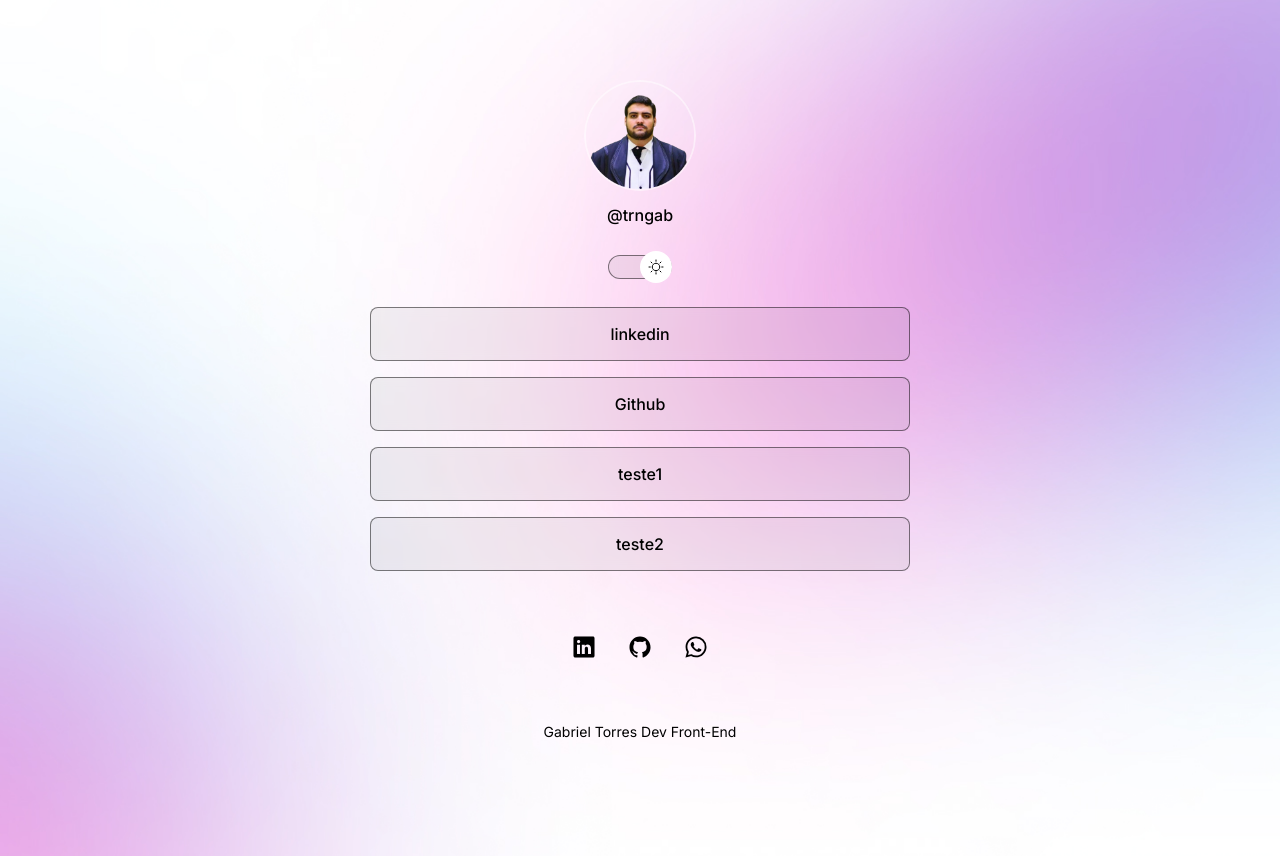
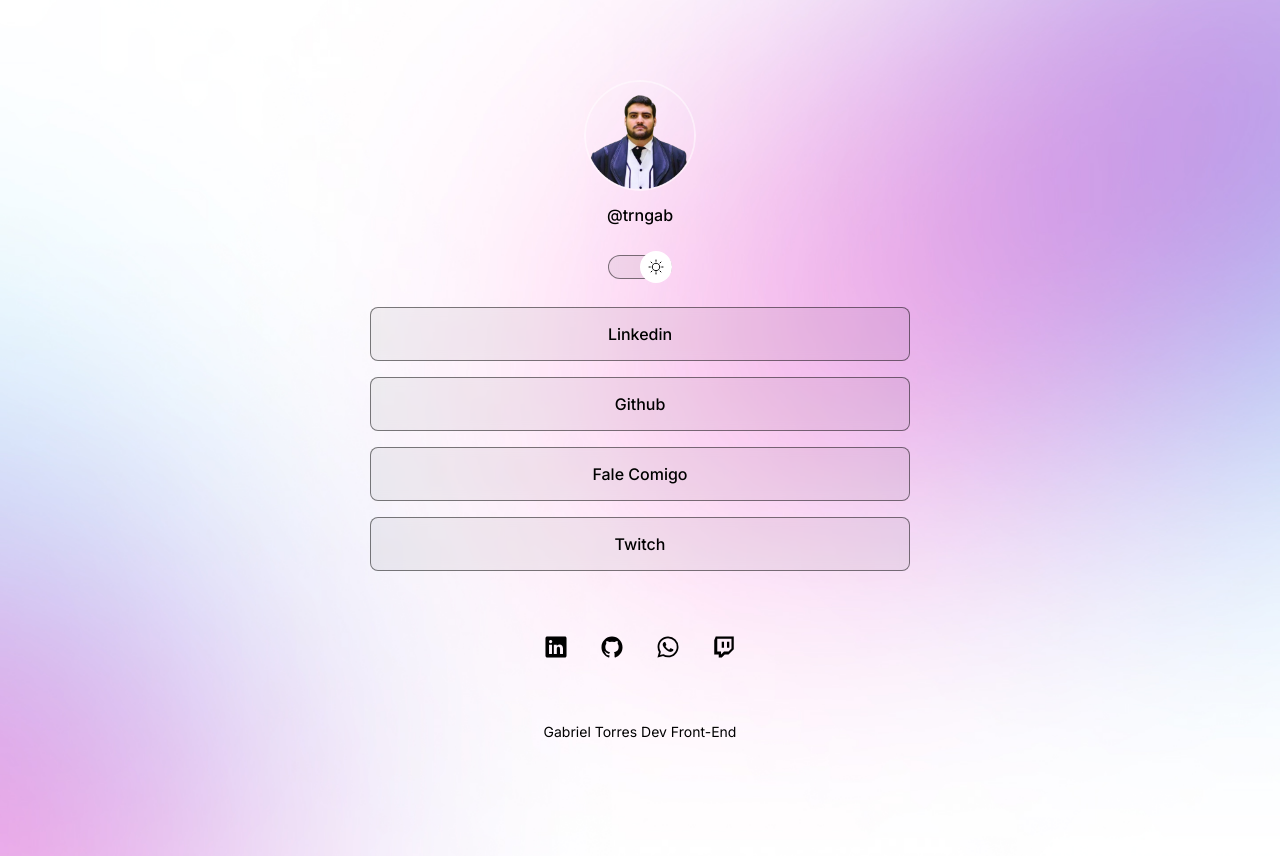
Before and after one commit to Gabrieltrn/Projetolinks, a plain HTML site: page index.html in a window 1280 px wide. Drawn offline with nearby package versions, Linux system fonts and the light colour scheme.

Commit message:
inclusão botao whatsapp e twitch

```diff
--- a/index.html
+++ b/index.html
@@ -27,16 +27,16 @@
 
             <ul>
                 <li>
-                    <a href="https://www.linkedin.com/in/gabriel-torres-ribeiro-do-nascimento-92562523a/" target="_blank">linkedin</a>
+                    <a href="https://www.linkedin.com/in/gabriel-torres-ribeiro-do-nascimento-92562523a/" target="_blank">Linkedin</a>
                 </li>
                 <li>
                     <a href="https://github.com/Gabrieltrn" target="_blank">Github</a>
                 </li>
                 <li>
-                    <a href="#">teste1</a>
+                    <a href="https://wa.me/5521975607945">Fale Comigo</a>
                 </li>
                 <li>
-                <a href="#">teste2</a>
+                <a href="https://www.twitch.tv/gabrieltrn">Twitch</a>
                 </li>
             </ul>
 
@@ -47,9 +47,14 @@
                 <a href="https://github.com/Gabrieltrn" target="_blank">
                 <ion-icon name="logo-github"></ion-icon>
             </a>
-            <a href="" target="_blank">
+            <a href="https://wa.me/5521975607945" target="_blank">
 
                 <ion-icon name="logo-whatsapp"></ion-icon>
+            </a>
+
+            <a href="https://www.twitch.tv/gabrieltrn" target="_blank">
+
+                <ion-icon name="logo-twitch"></ion-icon>
             </a>
             </div>
             <footer>
```
